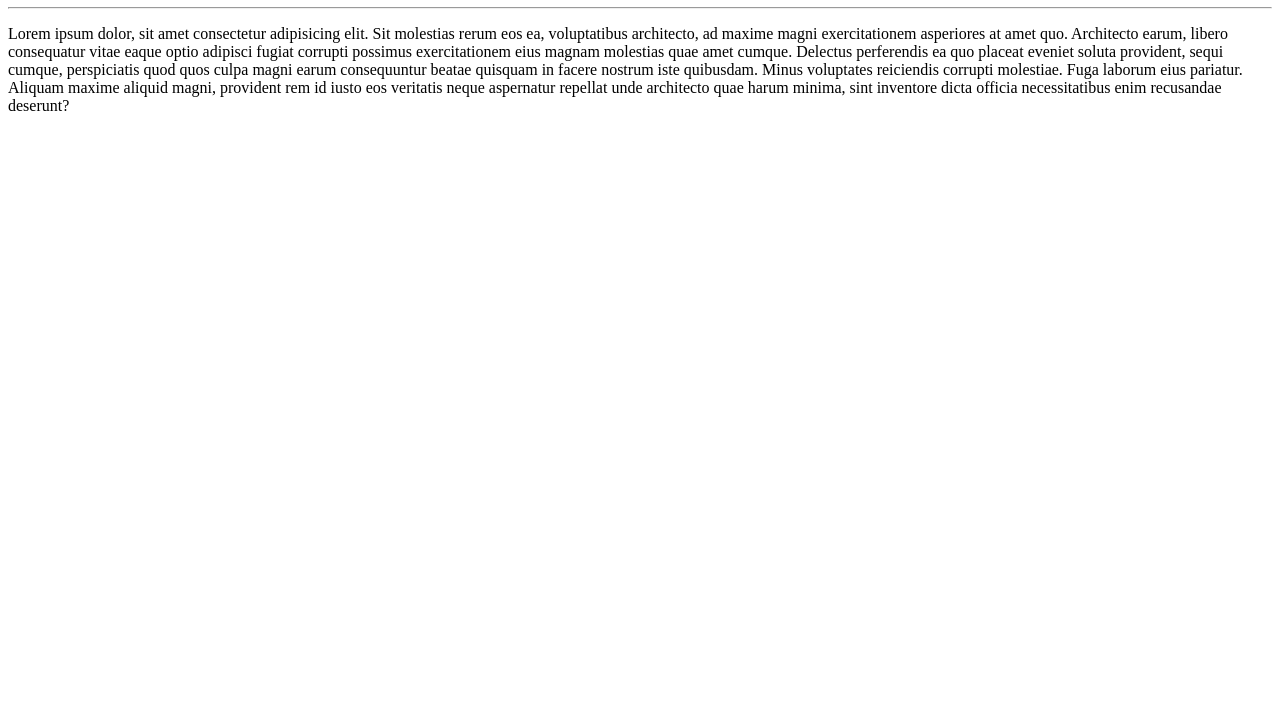
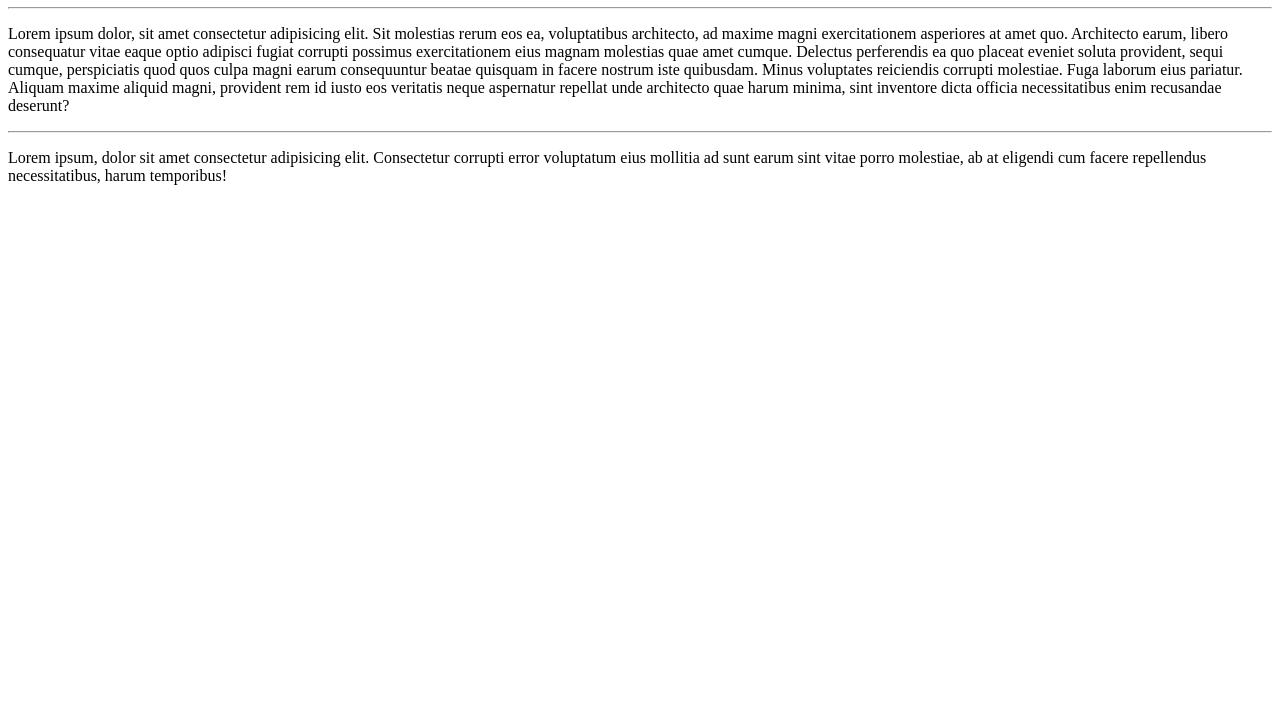
Before and after one commit to CaioJardel007/OLA-MUNDO-, a plain HTML site: page site-exemplo/index.html in a window 1280 px wide. Shown: the part 73-800 px from the top of the page. Drawn offline with Linux system fonts and the light colour scheme.

Commit message:
Adiconei um paragrafo

```diff
--- a/site-exemplo/index.html
+++ b/site-exemplo/index.html
@@ -10,5 +10,7 @@
     <hr>
 
     <p>Lorem ipsum dolor, sit amet consectetur adipisicing elit. Sit molestias rerum eos ea, voluptatibus architecto, ad maxime magni exercitationem asperiores at amet quo. Architecto earum, libero consequatur vitae eaque optio adipisci fugiat corrupti possimus exercitationem eius magnam molestias quae amet cumque. Delectus perferendis ea quo placeat eveniet soluta provident, sequi cumque, perspiciatis quod quos culpa magni earum consequuntur beatae quisquam in facere nostrum iste quibusdam. Minus voluptates reiciendis corrupti molestiae. Fuga laborum eius pariatur. Aliquam maxime aliquid magni, provident rem id iusto eos veritatis neque aspernatur repellat unde architecto quae harum minima, sint inventore dicta officia necessitatibus enim recusandae deserunt?</p>
+    <hr>
+    <p>Lorem ipsum, dolor sit amet consectetur adipisicing elit. Consectetur corrupti error voluptatum eius mollitia ad sunt earum sint vitae porro molestiae, ab at eligendi cum facere repellendus necessitatibus, harum temporibus!</p>
 </body>
 </html>
```
